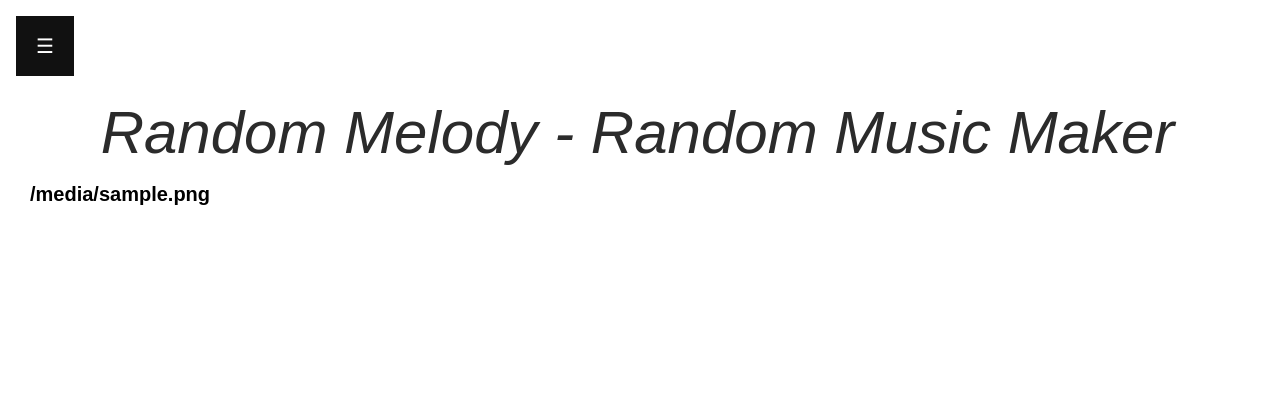
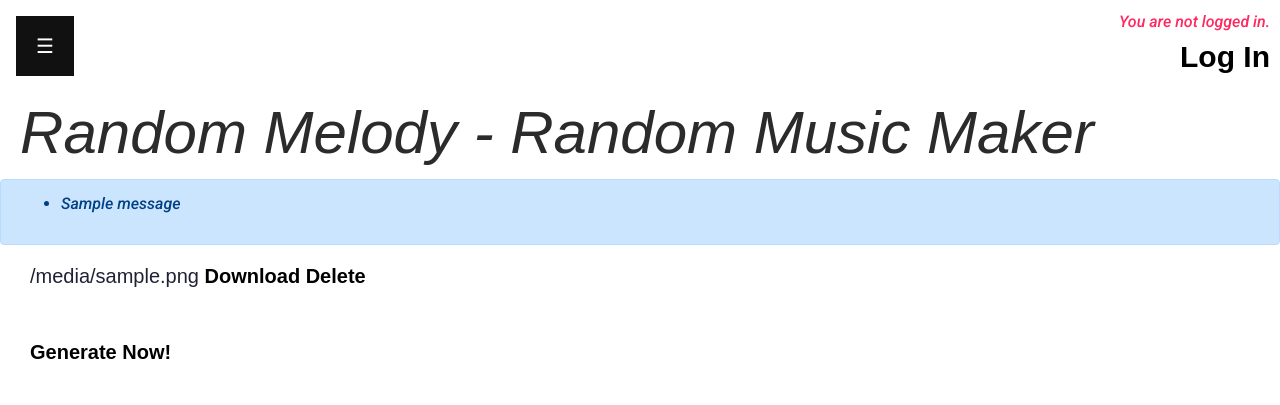
Before and after one commit to dviralfi/RandomMelodySite, a Django app: template mainapp/templates/my_files.html in a window 1280 px wide. Shown: the top 405 px of the page. Run offline with Django 3.2, Linux system fonts and the light colour scheme; the template is opened without the code that fills it: most values are stand-ins (such as "Sample title", 1, 10 or a date in 2020); one stand-in notice (Sample message) is shown; parts of the project's set-up code (start-up, migrations or seed data) failed here and were passed over; some web fonts are replaced.

Commit message:
add alert messages and user handling

```diff
--- a/mainapp/templates/base.html
+++ b/mainapp/templates/base.html
@@ -42,11 +42,32 @@
 </head>
 
 <body>
+
+<div class="user-details">
+{% if user %}
+
+
+
+  {% if user.is_authenticated %}
+      <p>Hi <span style="color:red;">{{ user.username }}</span>!
+      <a href="{% url 'logout' %}">Log Out</a></p>
+      {% else %}
+      You are not logged in.
+      <p><a href="{% url 'login' %}">Log In</a></p>
+  {% endif %}
+
+{% endif %}
+</div>
+
+
+
+
+
      <!--The Navigation Bar -->
     <div  id="mySidebar" class="sidebar">
 
                 <a href="javascript:void(0)" class="closebtn" onclick="closeNav()">×</a>
-                <a href="{% url 'home' %}" id="site-name">Random Melody</a>
+
                 <a href="{% url 'home' %}">Home</a>
                 <a href="{% url 'about' %}">About</a>
                 <a href="{% url 'register' %}">Register</a>
@@ -57,7 +78,7 @@
                 <a href="{% url 'chords' %}">Chords</a>
                 <a href="{% url 'chordprogs' %}">Chord Progressions</a>
                 <a href="{% url 'convertmidi' %}">Convert MIDI To MP3</a>
-
+                <a href="{% url 'delete_account' %}">Delete My Account</a>
     </div>
 
 
@@ -87,8 +108,29 @@
         </a>
     {% endblock %}
 
+
+
+
+    {% if messages %}
+        <div class="alert alert-primary" role="alert">
+
+          <ul class="messages">
+              {% for message in messages %}
+              <li{% if message.tags %} class="{{ message.tags }}"{% endif %}>{{ message }}</li>
+              {% endfor %}
+          </ul>
+
+        </div>
+    {% endif %}
+
+
     <!--The Rest of the Content -->
     {% block content %}{% endblock %}
+
+
+
+
+
 
     <!--The File Button -->
     {% block filebutton %} {% endblock %}
--- a/mainapp/templates/my_files.html
+++ b/mainapp/templates/my_files.html
@@ -8,10 +8,23 @@
 
         {% for file in files_list%}
             <p>
-                <a href={{file.get_presigned_url}} > {{file}} </a>
+                {{file}}
+                <a href={{file.get_presigned_url}} > Download </a>
+
+
+
+                <a href="{% url 'delete_midi_file' file=file.file_name %}"> Delete </a>
             </p>
+
         {%endfor%}
+
+
+    {% else %}
+
+    <p> No Files saved yet. </p>
 
     {%endif%}
 
+    <p><a href="{% url 'home' %}" ><br>Generate Now! </a></p>
+
 {%endblock%}
```
Also changed, not shown: mainapp/templates/generatemidifile.html (+12 -11 lines), mainapp/templates/home.html (+3 -25 lines), mainapp/templates/login.html (+0 -7 lines), mainapp/templates/register.html (+1 -7 lines).
